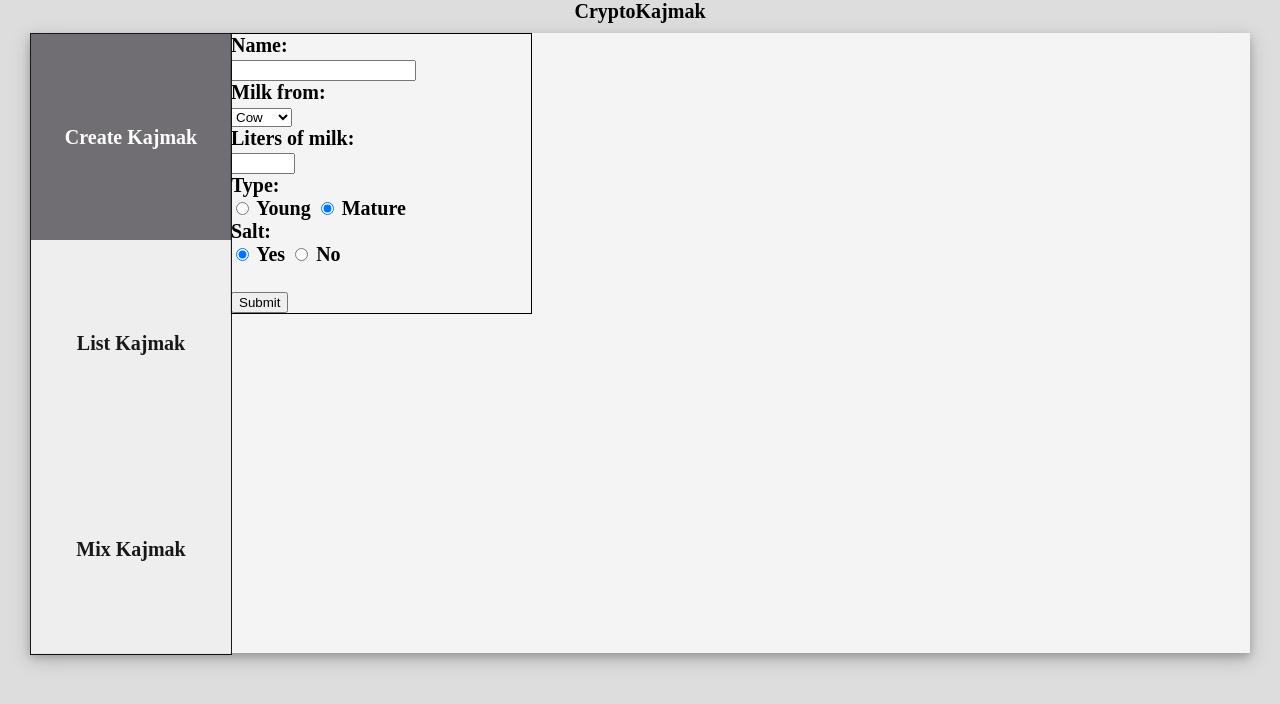
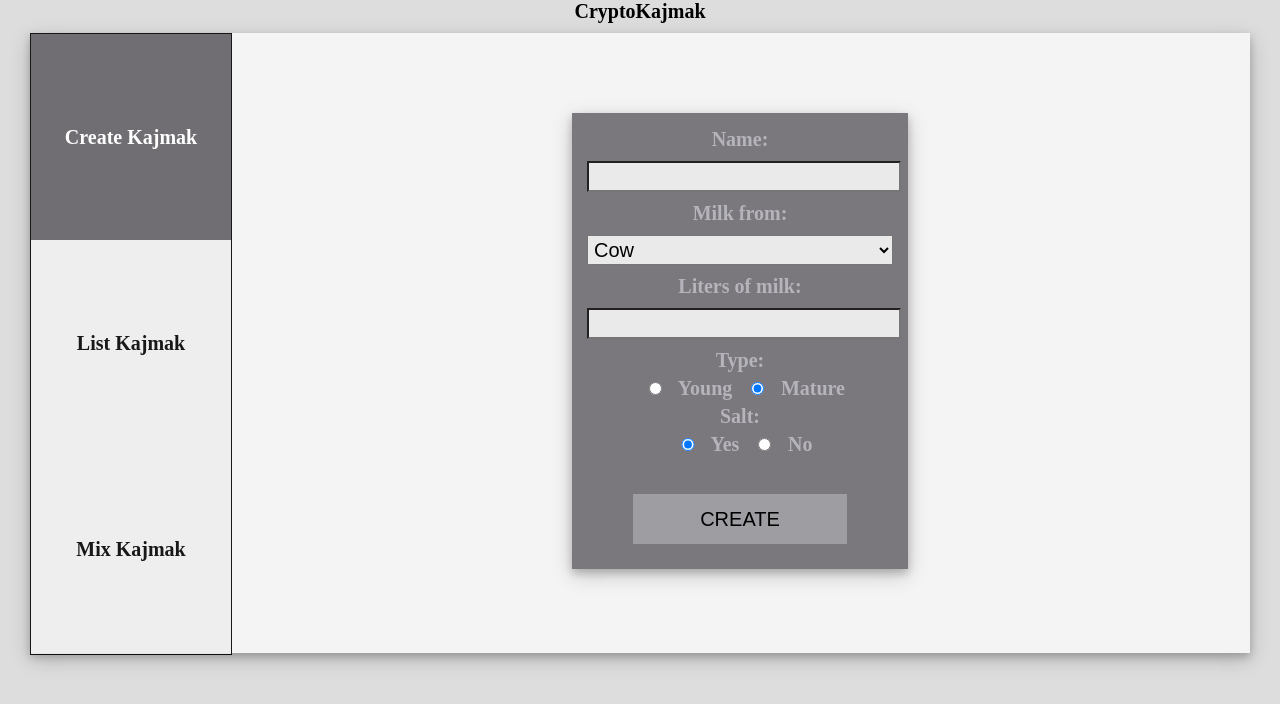
Before and after one commit to Stevalica/Crypto-kajmak, an Angular app: page /welcome in a window 1280 px wide. Both pictures are taken after a click on the button "Start". Shown: the top 704 px of the page. Built offline with nearby package versions, Linux system fonts and the light colour scheme.

Commit message:
Zavrseno Create Kajmak

```diff
--- a/src/app/createKajmak/createKajmak.component.css
+++ b/src/app/createKajmak/createKajmak.component.css
@@ -38,11 +38,44 @@
     width: 100vh - 60px;
     margin-left: 200px;
     height: 620px;
+    padding-top: 80px;
 }
 
 .form {
-    border: solid black 1px;
+    color: #b5b4bb;
+    width: 30%;
+    margin: 0 auto;
+    padding: 15px;
+    background-color: #7a777d;
+    box-shadow: 0 4px 8px 0 rgba(0, 0, 0, 0.2), 0 6px 20px 0 rgba(0, 0, 0, 0.19);
+}
+
+input, select {
     font-size: 20px;
-    text-align: left;
-    width: 300px;
+    width: 100%;
+    margin-top: 10px;
+    margin-bottom: 10px;
+    padding: 2px;
+    color: black;
+    background-color: #eaeaea;
 }
+
+.button {
+    width: 70%;
+    background-color: #9e9da2;
+    border: none;
+    color: black;
+    transition: all 0.5s;
+    cursor: pointer;
+    height: 50px;
+}
+
+.button:hover {
+    color: white;
+    background-color: #636065
+}
+
+.radioInput {
+    width: 10%;
+    background-color: #7a777d;
+}
--- a/src/app/createKajmak/createKajmak.component.html
+++ b/src/app/createKajmak/createKajmak.component.html
@@ -17,14 +17,14 @@
             Liters of milk:<br>
             <input type="number" name="liters" min="1" max="100" required><br>
             Type:<br>
-            <input type="radio" name="type" value="young" checked> Young
-            <input type="radio" name="type" value="mature" checked> Mature <br>
+            <input type="radio" name="type" value="young" checked class="radioInput"> Young
+            <input type="radio" name="type" value="mature" checked class="radioInput"> Mature <br>
             Salt: <br>
-            <input type="radio" name="salt" value="yes" checked> Yes
-            <input type="radio" name="salt" value="no"> No
+            <input type="radio" name="salt" value="yes" checked class="radioInput"> Yes
+            <input type="radio" name="salt" value="no" class="radioInput"> No
             <br>
             <br>
-            <input type="submit" value="Submit">
+            <input type="submit" value="CREATE" class="button">
         </form>
     </div>
 </div>
```
